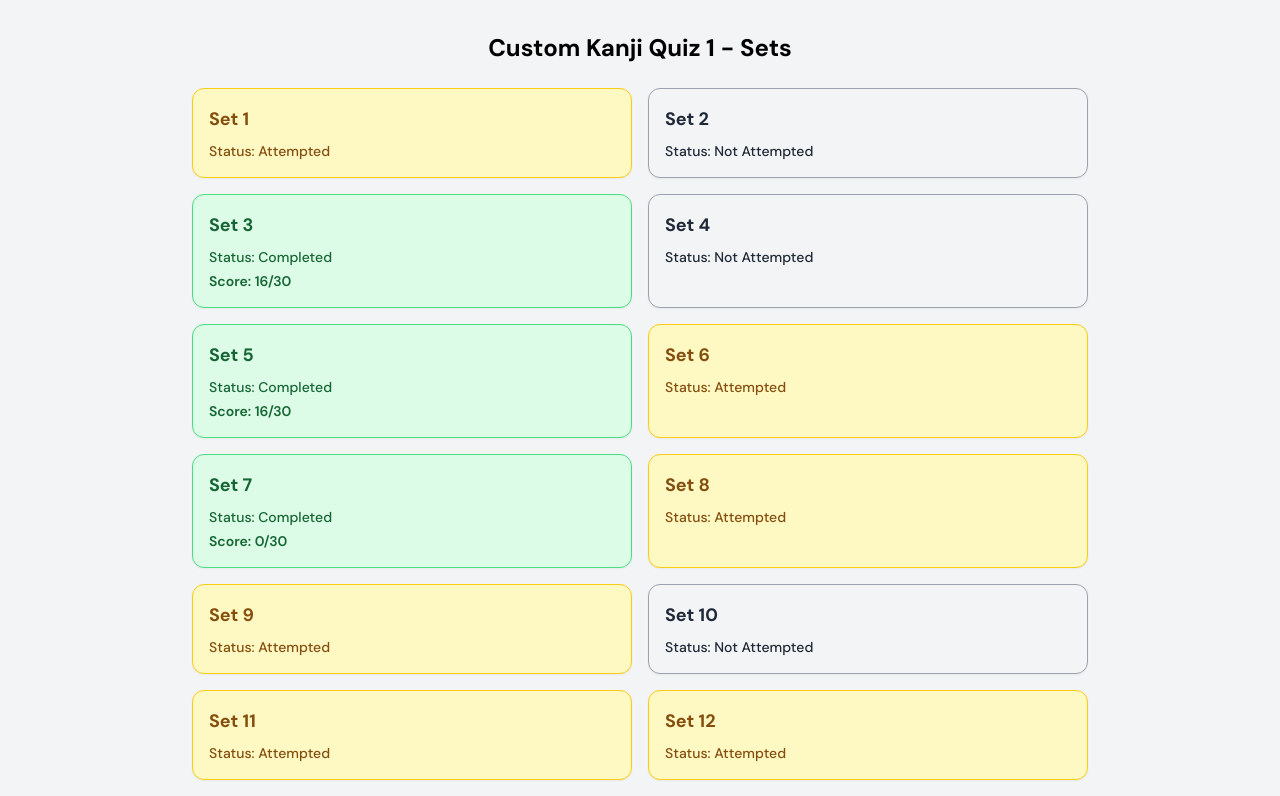
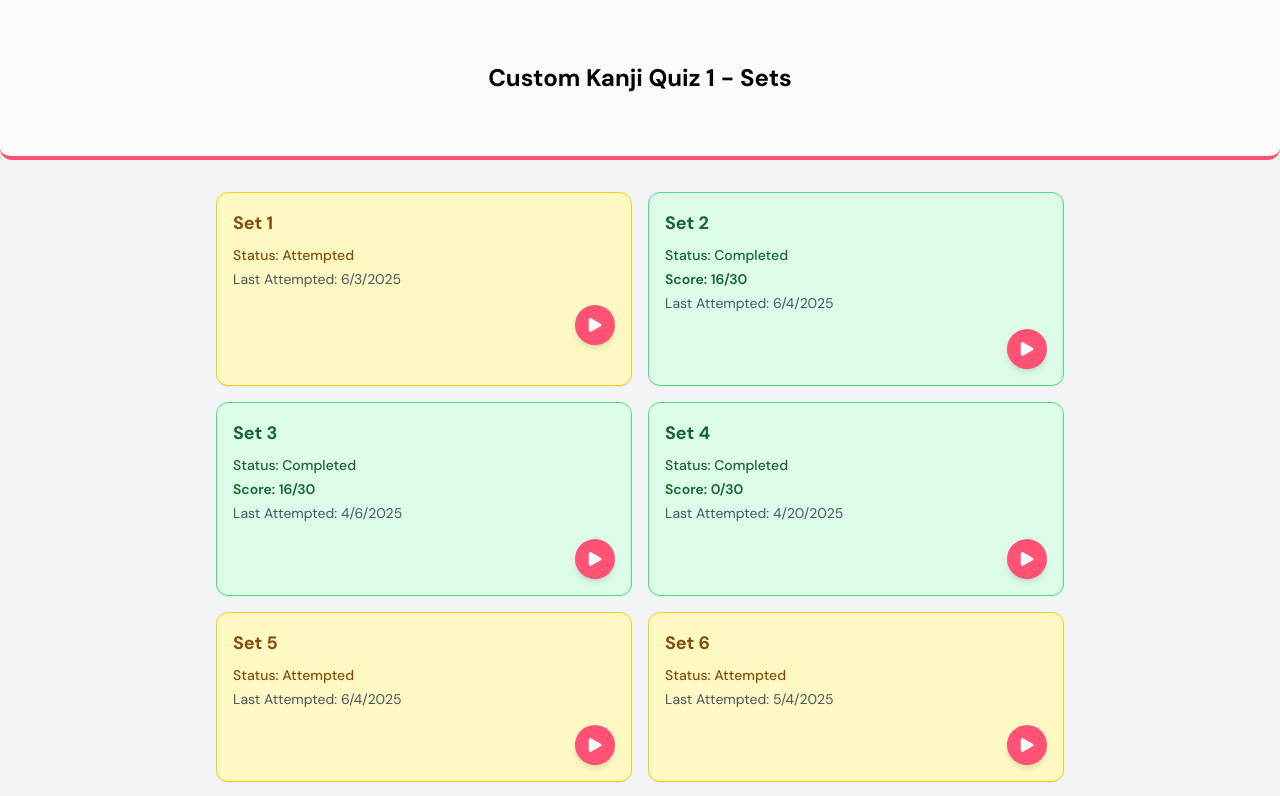
Before and after one commit to kahitoz-infra/kahitoz-japanese-app, a Next.js app: page /Sets in a window 1280 px wide. Shown: the top 796 px of the page. Built offline with nearby package versions, Linux system fonts and the light colour scheme.

Commit message:
Updated the last attempted date and a start button to the quiz sets page

```diff
--- a/app/Sets/components/SetBlock.js
+++ b/app/Sets/components/SetBlock.js
@@ -1,24 +1,52 @@
 'use client';
 
-export default function SetBlock({ setNo, status, score = null, onClick = () => {} }) {
+import { PlayIcon } from '@heroicons/react/24/solid';
+
+export default function SetBlock({
+  setNo,
+  status = "not attempted",
+  score = null,
+  onClick = () => {},
+  lastAttempted = null, // new prop
+}) {
   const statusColors = {
     completed: "bg-green-100 text-green-800 border-green-400",
     attempted: "bg-yellow-100 text-yellow-800 border-yellow-400",
     "not attempted": "bg-gray-100 text-gray-800 border-gray-400",
   };
 
-  const colorClass = statusColors[status.toLowerCase()] || statusColors["not attempted"];
+  const safeStatus = (typeof status === 'string') ? status.toLowerCase() : "not attempted";
+  const colorClass = statusColors[safeStatus] || statusColors["not attempted"];
 
   return (
     <div
-      onClick={onClick}
-      className={`cursor-pointer p-4 border rounded-xl shadow-sm ${colorClass} hover:scale-[1.03] transition-transform duration-200 w-full`}
+      className={`p-4 border rounded-xl shadow-sm ${colorClass} transition-transform duration-200 w-full relative`}
     >
       <h3 className="text-lg font-bold mb-2">Set {setNo}</h3>
-      <p className="text-sm font-medium capitalize">Status: {status}</p>
-      {status.toLowerCase() === 'completed' && (
+      <p className="text-sm font-medium capitalize">Status: {status || "Not Attempted"}</p>
+
+      {/* Show Score if completed */}
+      {safeStatus === 'completed' && (
         <p className="text-sm mt-1 font-semibold">Score: {score}</p>
       )}
+
+      {/* Show Attempt Date if attempted or completed */}
+      {["attempted", "completed"].includes(safeStatus) && lastAttempted && (
+        <p className="text-sm mt-1 text-gray-600 dark:text-gray-400">
+          Last Attempted: {new Date(lastAttempted).toLocaleDateString()}
+        </p>
+      )}
+
+      {/* Start Button */}
+      <div className="mt-4 flex justify-end">
+        <button
+          onClick={onClick}
+          className="w-10 h-10 rounded-full bg-[#FF5274] dark:bg-[#F66538] shadow-md flex items-center justify-center hover:scale-110 transition-transform"
+          title="Start Set"
+        >
+          <PlayIcon className="w-5 h-5 text-white" />
+        </button>
+      </div>
     </div>
   );
 }
--- a/app/Sets/page.js
+++ b/app/Sets/page.js
@@ -14,24 +14,37 @@ export default function SetsPage() {
       const setNo = i + 1;
       const status = statusOptions[Math.floor(Math.random() * statusOptions.length)];
       const score = status === "completed" ? `${Math.floor(Math.random() * 31)}/30` : null;
-      return { setNo, status, score };
+      const lastAttempted =
+        status !== "not attempted"
+          ? new Date(Date.now() - Math.floor(Math.random() * 10000000000)).toISOString()
+          : null;
+
+      return { setNo, status, score, lastAttempted };
     });
 
     setSets(generatedSets);
   }, []);
 
   return (
-    <div className="min-h-screen bg-gray-100 dark:bg-black text-black dark:text-white px-6 py-8">
-      <h1 className="text-2xl font-bold text-center mb-6">Custom Kanji Quiz 1 - Sets</h1>
+    <div className="min-h-screen bg-gray-100 dark:bg-black text-black dark:text-white relative">
+      {/* Top Rectangle */}
+      <div className="w-full h-[20vh] bg-[#fbfbfb] dark:bg-[#2F2F2F] border-b-4 border-[#FF5274] dark:border-[#F66538] rounded-b-xl flex items-center justify-center relative z-0">
+        {/* Centered Heading */}
+        <h1 className="text-2xl font-bold text-center z-10">
+          Custom Kanji Quiz 1 - Sets
+        </h1>
+      </div>
 
-      <div className="grid grid-cols-1 sm:grid-cols-2 xl:grid-cols-2 gap-4 max-w-4xl mx-auto">
+      {/* Sets Grid */}
+      <div className="grid grid-cols-1 sm:grid-cols-2 xl:grid-cols-2 gap-4 max-w-4xl mx-auto px-6 py-8">
         {sets.map((set) => (
           <SetBlock
             key={set.setNo}
             setNo={set.setNo}
             status={set.status}
             score={set.score}
-            onClick={() => router.push(`/quiz/custom-1/set-${set.setNo}`)}
+            lastAttempted={set.lastAttempted} // ✅ Pass here
+            onClick={() => router.push(`/Quiz`)}
           />
         ))}
       </div>
```
